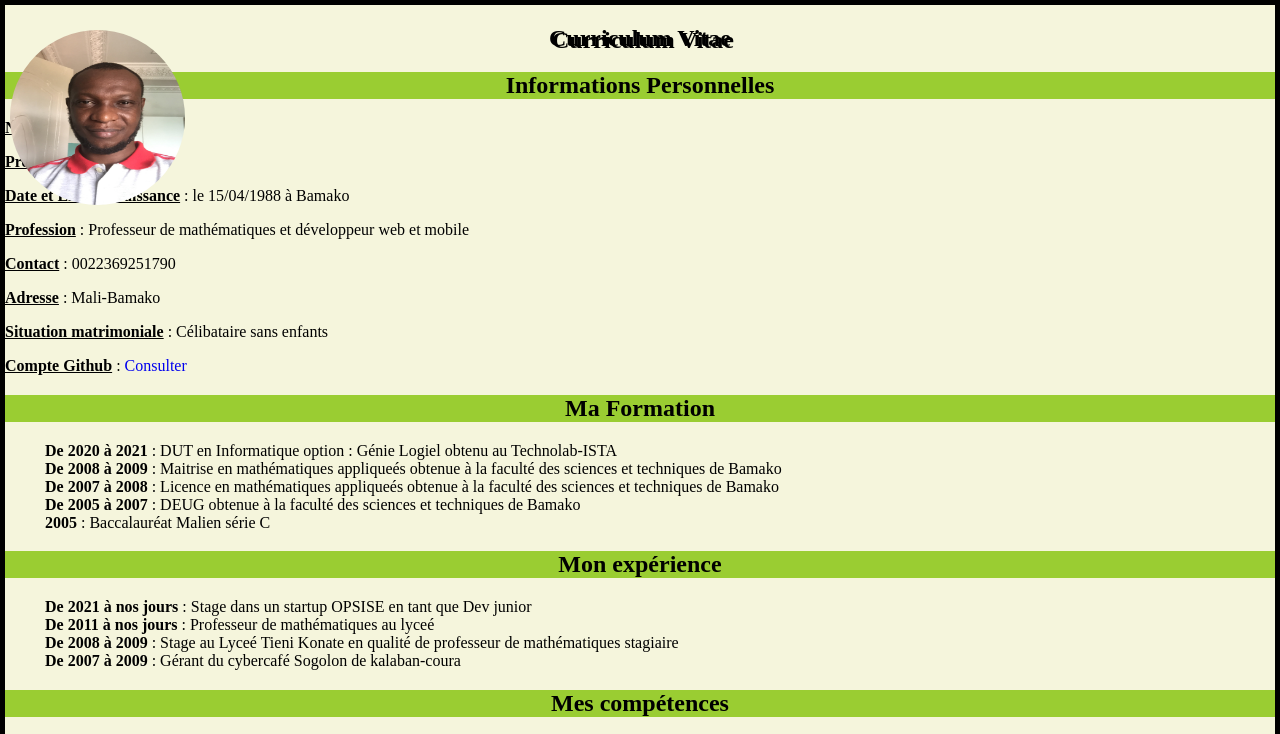
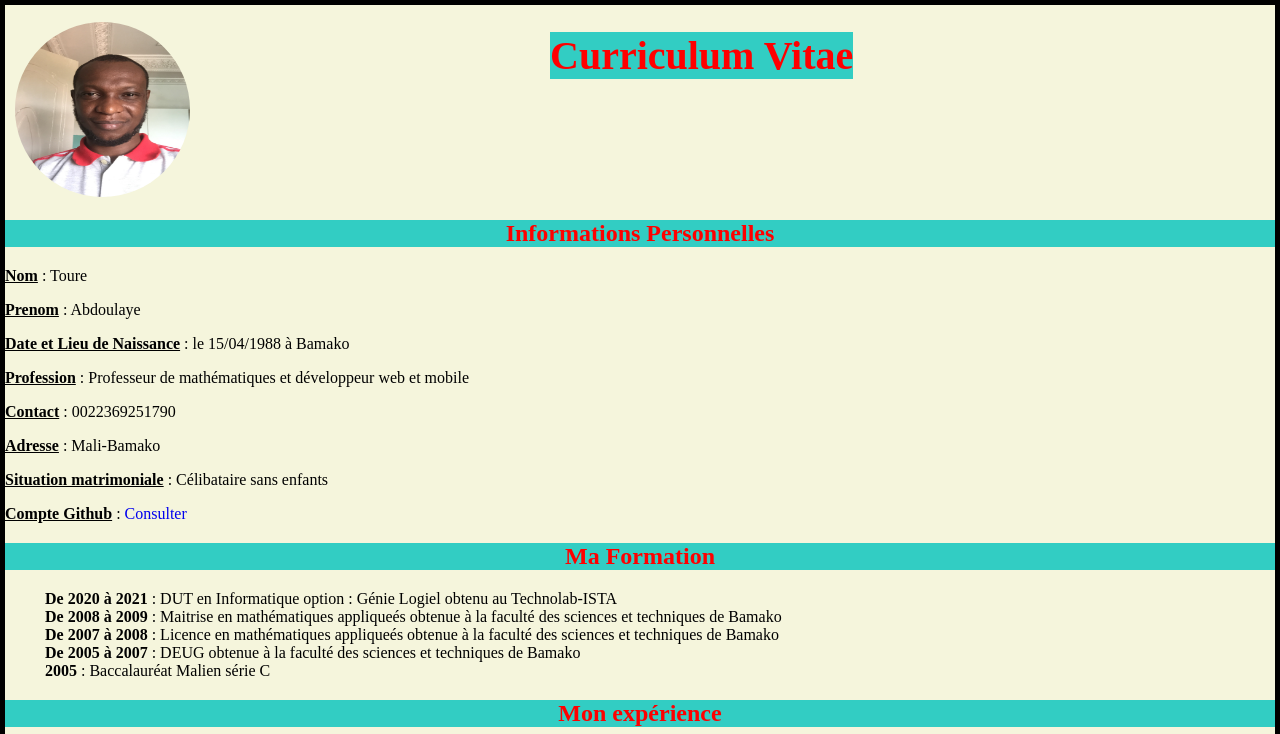
Before and after one commit to abdoulaye1403/portfolio, a plain HTML site: page index.html in a window 1280 px wide. Shown: the top 734 px of the page. Drawn offline with Linux system fonts and the light colour scheme.

Commit message:
quelques modifications du css

```diff
--- a/css/style.css
+++ b/css/style.css
@@ -5,26 +5,35 @@ body{
                font-family: 'Times New Roman', Times, serif;
                border: 5px solid;
                background-color: beige;
+}
 
-}
+
 
 h1,h2{
                text-align: center;
 
 }
 h2{
-               background-color: yellowgreen;
+               background-color: rgb(50, 205, 195);
+               color: red;
 
 }
 
 h1{
-               text-shadow: 3px 2px;
+
+               font-size: 40px;
+               position: absolute;
+               left: 550px;
+               color: red;
+               background-color: rgb(50, 205, 195);
+
 }
+
 
 p img{
                height: 175px;
-               position: absolute;
-               top: 30px;
+               position: relative;
+               top: 1px;
                left: 10px;
                border-top-left-radius: 50% 50%; border-top-right-radius: 50% 50%; border-bottom-right-radius: 50% 50%; border-bottom-left-radius: 50% 50%;
 }
--- a/index.html
+++ b/index.html
@@ -8,10 +8,10 @@
 
     <body>
 
-            <section class="entete">
+
                 <h1>Curriculum Vitae</h1>
                 <p><img src="./images/20210921_120211738_iOS.jpg" alt="Photo d'identité" width="175px" height="175px" /></p>
-            </section>
+
 
             <section>
                <h2>Informations Personnelles</h2>
```
